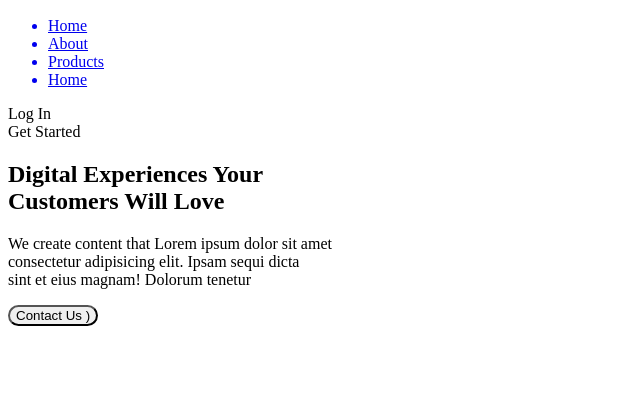
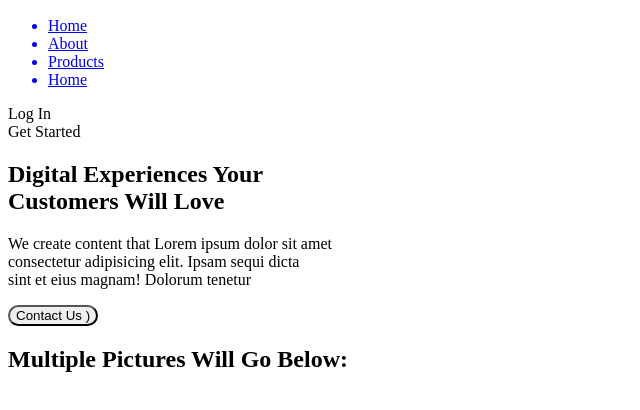
Before and after one commit to nickcruz1/ProductLandingPage_Project1, a plain HTML site: page index.html in a window 1280 px wide. Shown: the part 38-448 px from the top of the page, without its empty margins (0-640 px from the left). Drawn offline with Linux system fonts and the light colour scheme.

Commit message:
Added right side of showcase

```diff
--- a/index.html
+++ b/index.html
@@ -28,3 +28,9 @@
   <p class="text-left text-light p-4 showcaseP">We create content that Lorem ipsum dolor sit amet <br>consectetur adipisicing elit. Ipsam sequi dicta<br> sint et eius magnam! Dolorum tenetur </p>
   <button class="btn btn-primary mt-2 mb-4 border-light mx-5" style="border-radius: 30px;">Contact Us )</button>
   </section>
+
+        <!-- Right Side of Showcase -->
+  <section class="d-flex justify-content-center showcase col-md-6 col-12 flex-column">
+  <h2 class="fs-1 fw-bold text-light p-2">Multiple Pictures Will Go Below:</h2>
+<i class="fa-solid fa-user text-light fs-1"></i>
+  </section>
```
